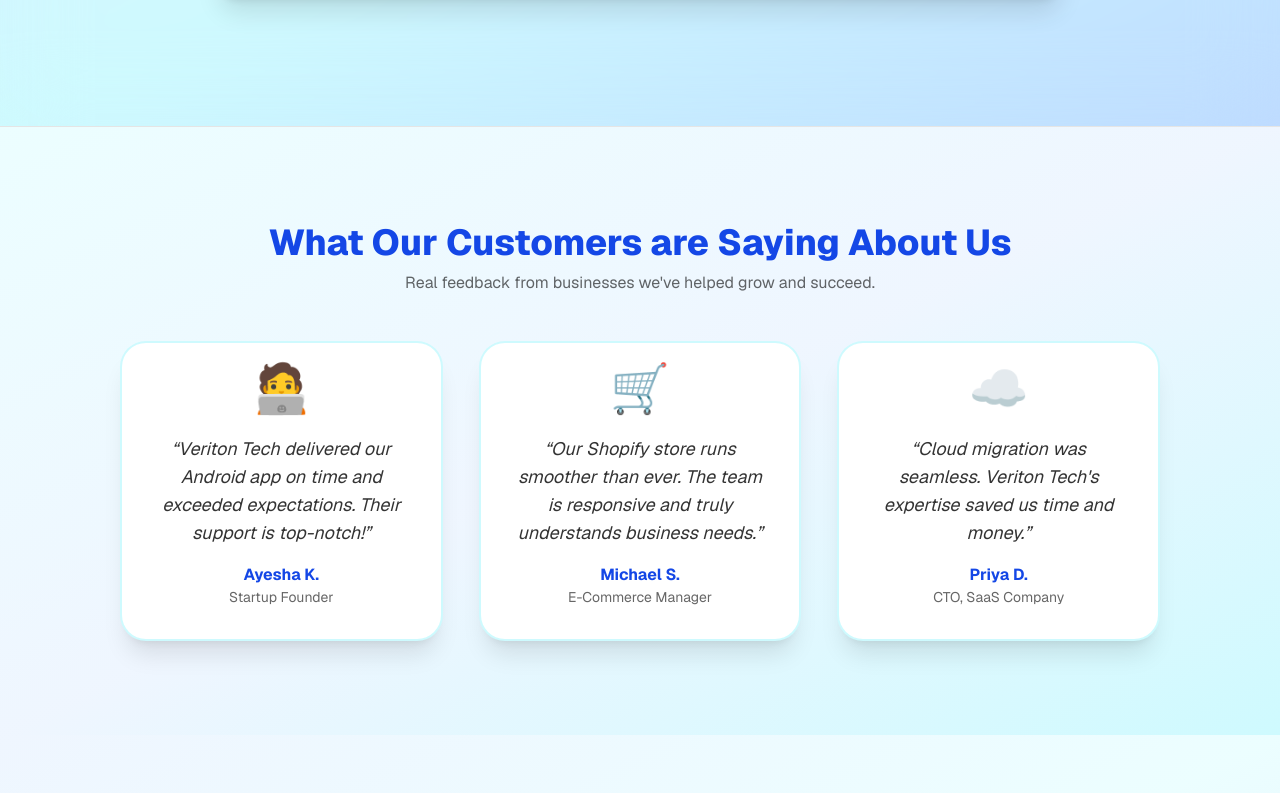
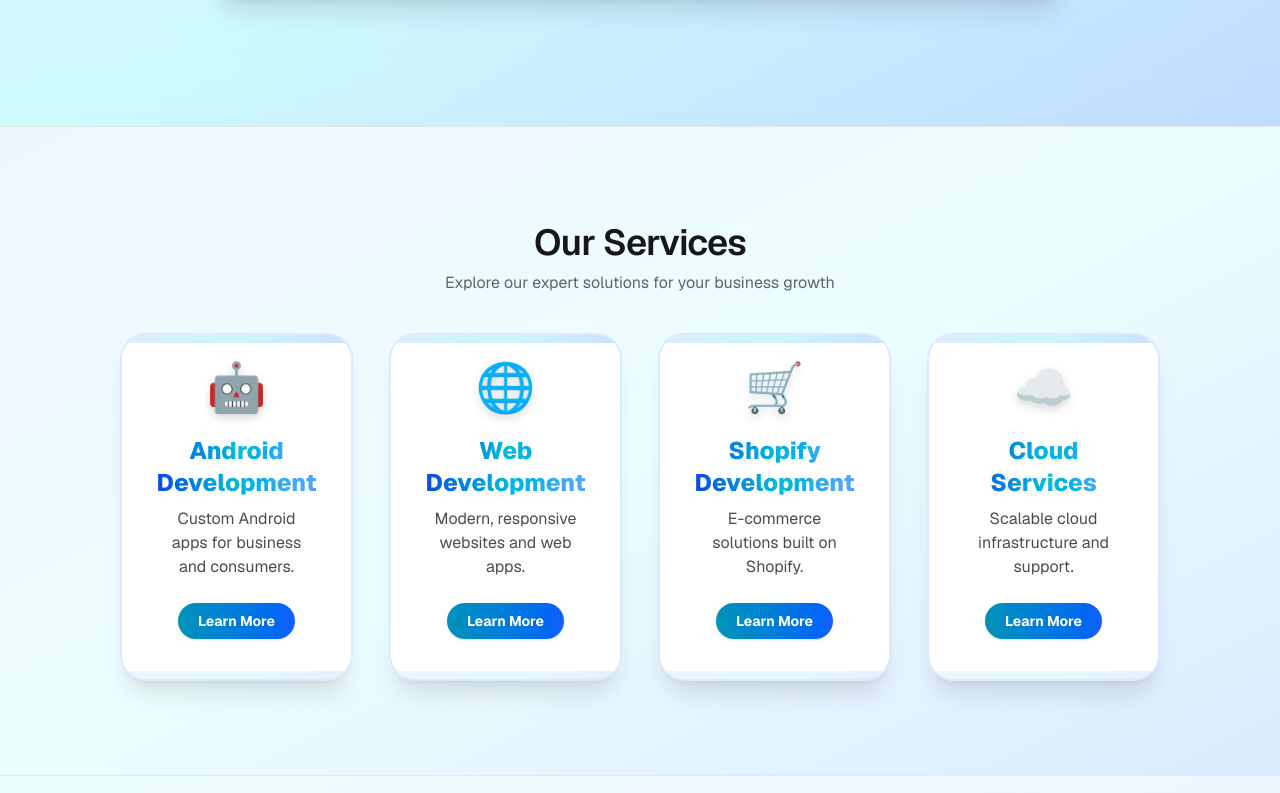
Before and after one commit to Veriton-Tech/Veriton-Tech-Site, a Next.js app: page / in a window 1280 px wide. Shown: the part 607-1400 px from the top of the page. Built offline with nearby package versions, Linux system fonts and the light colour scheme.

Commit message:
Home page

```diff
--- a/src/app/page.tsx
+++ b/src/app/page.tsx
@@ -14,44 +14,6 @@ function SectionHeading({ title, subtitle }: { title: string; subtitle?: string
 export default function Home() {
   return (
     <div className="font-sans">
-      {/* Testimonials Section - moved inside returned JSX */}
-      <section className="py-16 sm:py-24 bg-gradient-to-br from-cyan-50 via-blue-50 to-cyan-100 dark:from-cyan-900/20 dark:via-blue-900/10 dark:to-cyan-800/20">
-        <div className="max-w-[1100px] mx-auto px-6 sm:px-8">
-          <div className="text-center mb-12">
-            <h2 className="text-3xl sm:text-4xl font-extrabold text-blue-700 dark:text-cyan-400 mb-2">What Our Customers are Saying About Us</h2>
-            <p className="text-base text-black/60 dark:text-white/60">Real feedback from businesses we've helped grow and succeed.</p>
-          </div>
-          <div className="grid grid-cols-1 md:grid-cols-3 gap-10">
-            {[
-              {
-                name: "Ayesha K.",
-                company: "Startup Founder",
-                text: "Veriton Tech delivered our Android app on time and exceeded expectations. Their support is top-notch!",
-                avatar: "🧑‍💻"
-              },
-              {
-                name: "Michael S.",
-                company: "E-Commerce Manager",
-                text: "Our Shopify store runs smoother than ever. The team is responsive and truly understands business needs.",
-                avatar: "🛒"
-              },
-              {
-                name: "Priya D.",
-                company: "CTO, SaaS Company",
-                text: "Cloud migration was seamless. Veriton Tech's expertise saved us time and money.",
-                avatar: "☁️"
-              },
-            ].map((t, idx) => (
-              <div key={idx} className="rounded-3xl bg-white dark:bg-cyan-900/40 shadow-xl p-8 flex flex-col items-center text-center ring-2 ring-cyan-100 dark:ring-blue-900 hover:ring-cyan-400 dark:hover:ring-blue-400 transition-all hover:scale-105">
-                <div className="text-5xl mb-3 animate-bounce group-hover:animate-none">{t.avatar}</div>
-                <p className="text-lg text-black/80 dark:text-white/80 mb-4 italic">“{t.text}”</p>
-                <div className="font-bold text-blue-700 dark:text-cyan-400">{t.name}</div>
-                <div className="text-sm text-black/60 dark:text-white/60">{t.company}</div>
-              </div>
-            ))}
-          </div>
-        </div>
-      </section>
       {/* ...hero section removed as requested... */}
 
       {/* Our Services - Enhanced Theme */}
```
